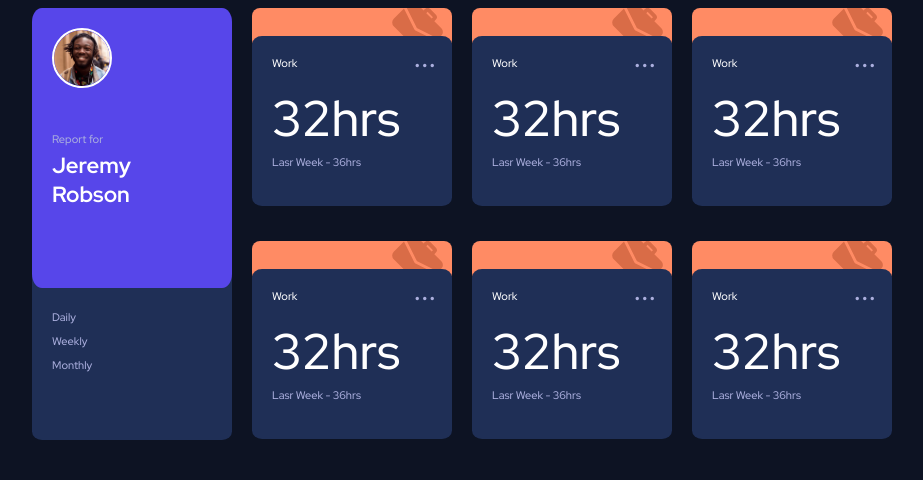
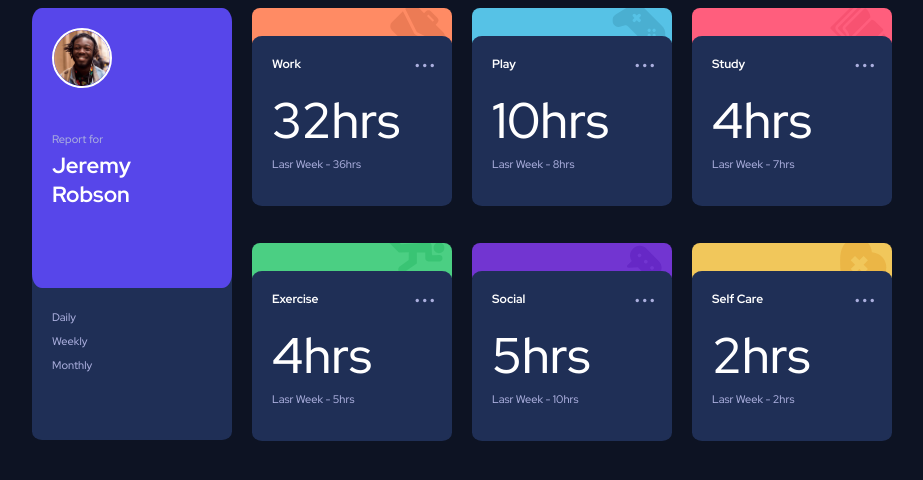
Before and after one commit to abdrahmansoltan/time-tracking-dashboard, a plain HTML site: page h.html in a window 1280 px wide. Shown: the whole page, without its empty margins (178-1101 px from the left). Drawn offline with Linux system fonts and the light colour scheme.

Commit message:
adjusted text

```diff
--- a/css/main-style.css
+++ b/css/main-style.css
@@ -18,11 +18,15 @@ body {
   font-size: 11px;
   background-color: #0d1323;
 }
+
 .container {
+  /* position: absolute;
+  top: 25%;
+  left: 25%; */
   display: grid;
   grid-template-columns: repeat(4, 1fr);
   grid-template-rows: repeat(2, 1fr);
-  grid-gap: 15px 20px;
+  grid-gap: 20px;
 }
 
 /* leftbox start */
@@ -77,11 +81,52 @@ p {
   border-radius: 8px;
   height: 30px;
 }
+.play {
+  background-color: #56c2e6;
+  z-index: -2;
+  overflow: hidden;
+  position: relative;
+  border-radius: 8px;
+  height: 30px;
+}
+.study {
+  background-color: #ff5e7d;
+  z-index: -2;
+  overflow: hidden;
+  position: relative;
+  border-radius: 8px;
+  height: 30px;
+}
+.exercise {
+  background-color: #4bcf83;
+  z-index: -2;
+  overflow: hidden;
+  position: relative;
+  border-radius: 8px;
+  height: 30px;
+}
+.social {
+  background-color: #7235d1;
+  z-index: -2;
+  overflow: hidden;
+  position: relative;
+  border-radius: 8px;
+  height: 30px;
+}
+.self-care {
+  background-color: #f1c75b;
+  z-index: -2;
+  overflow: hidden;
+  position: relative;
+  border-radius: 8px;
+  height: 30px;
+}
 .box img {
   position: absolute;
   right: -5px;
-  top: -20px;
-  transform: scale(0.65);
+  top: -16px;
+  transform: scale(0.7);
+  opacity: 50%;
 }
 .details {
   min-height: 170px;
@@ -104,10 +149,14 @@ p {
   right: 16px;
   top: 0;
 }
-
+.details div:first-child {
+  font-weight: bold;
+  font-size: 12px;
+}
 /* box end */
 
-p:hover {
+p:hover,
+.icon:hover {
   color: white;
   cursor: pointer;
 }
--- a/h.html
+++ b/h.html
@@ -41,64 +41,64 @@
           <p>Lasr Week - 36hrs</p>
         </div>
       </div>
-      <!-- box2 -->
+      <!-- box3 -->
       <div class="box">
-        <div class="work up">
-          <img src="/images/icon-work.svg" alt="work" />
+        <div class="play up">
+          <img src="/images/icon-play.svg" alt="work" />
         </div>
         <div class="details">
-          <div>Work</div>
+          <div>Play</div>
           <div class="icon">...</div>
-          <h1>32hrs</h1>
-          <p>Lasr Week - 36hrs</p>
+          <h1>10hrs</h1>
+          <p>Lasr Week - 8hrs</p>
         </div>
       </div>
-      <!-- box2 -->
+      <!-- box4 -->
       <div class="box">
-        <div class="work up">
-          <img src="/images/icon-work.svg" alt="work" />
+        <div class="study up">
+          <img src="/images/icon-study.svg" alt="work" />
         </div>
         <div class="details">
-          <div>Work</div>
+          <div>Study</div>
           <div class="icon">...</div>
-          <h1>32hrs</h1>
-          <p>Lasr Week - 36hrs</p>
+          <h1>4hrs</h1>
+          <p>Lasr Week - 7hrs</p>
         </div>
       </div>
-      <!-- box2 -->
+      <!-- box5 -->
       <div class="box">
-        <div class="work up">
-          <img src="/images/icon-work.svg" alt="work" />
+        <div class="exercise up">
+          <img src="/images/icon-exercise.svg" alt="work" />
         </div>
         <div class="details">
-          <div>Work</div>
+          <div>Exercise</div>
           <div class="icon">...</div>
-          <h1>32hrs</h1>
-          <p>Lasr Week - 36hrs</p>
+          <h1>4hrs</h1>
+          <p>Lasr Week - 5hrs</p>
         </div>
       </div>
-      <!-- box2 -->
+      <!-- box6 -->
       <div class="box">
-        <div class="work up">
-          <img src="/images/icon-work.svg" alt="work" />
+        <div class="social up">
+          <img src="/images/icon-social.svg" alt="work" />
         </div>
         <div class="details">
-          <div>Work</div>
+          <div>Social</div>
           <div class="icon">...</div>
-          <h1>32hrs</h1>
-          <p>Lasr Week - 36hrs</p>
+          <h1>5hrs</h1>
+          <p>Lasr Week - 10hrs</p>
         </div>
       </div>
-      <!-- box2 -->
+      <!-- box7 -->
       <div class="box">
-        <div class="work up">
-          <img src="/images/icon-work.svg" alt="work" />
+        <div class="self-care up">
+          <img src="/images/icon-self-care.svg" alt="work" />
         </div>
         <div class="details">
-          <div>Work</div>
+          <div>Self Care</div>
           <div class="icon">...</div>
-          <h1>32hrs</h1>
-          <p>Lasr Week - 36hrs</p>
+          <h1>2hrs</h1>
+          <p>Lasr Week - 2hrs</p>
         </div>
       </div>
     </div>
```
